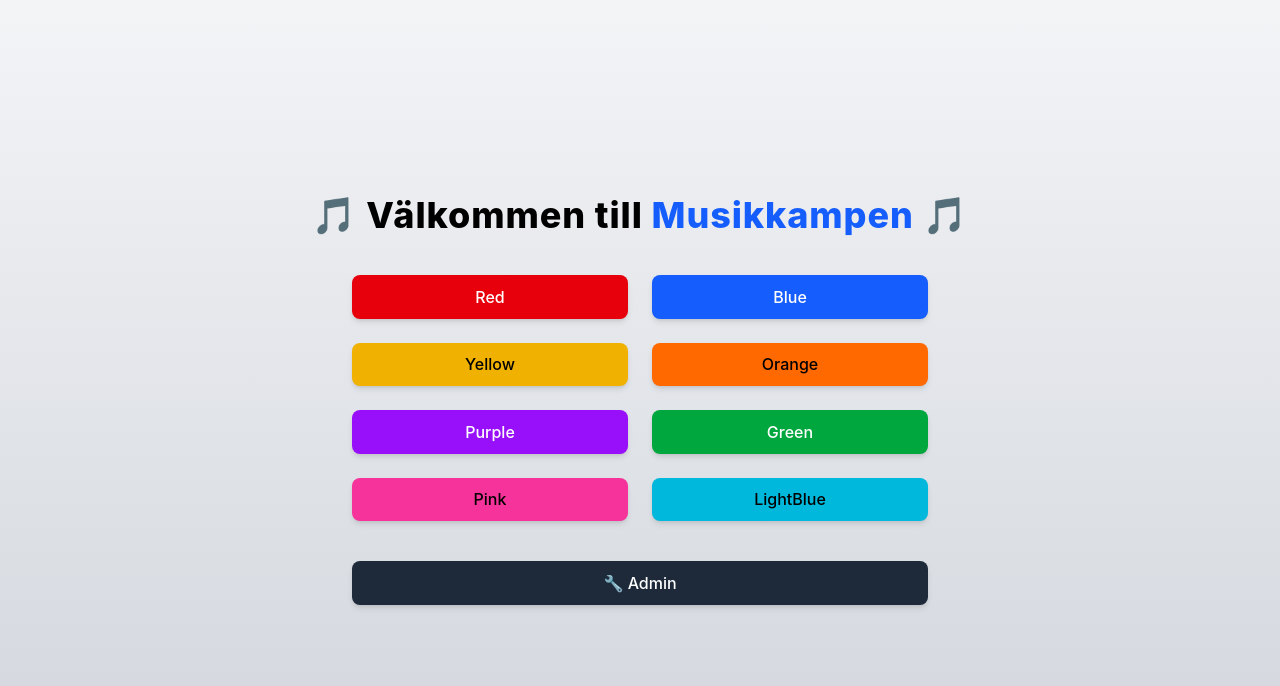
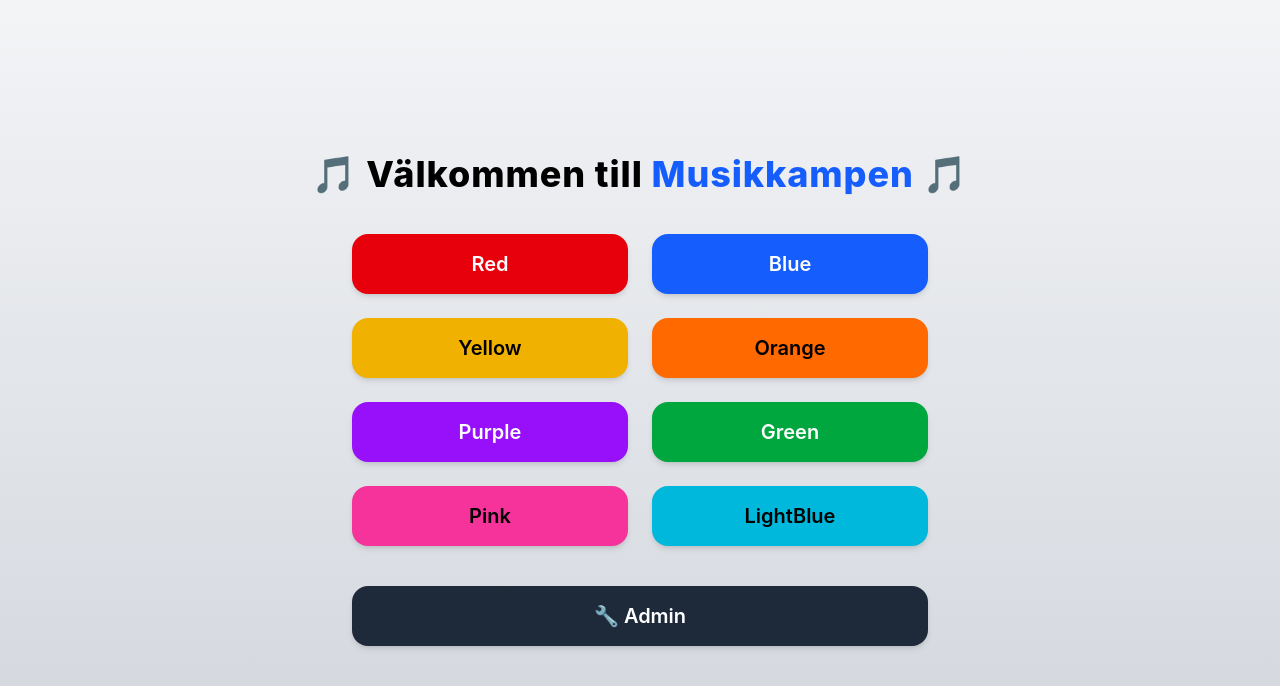
Before and after one commit to Kodstudion/quiz_answer_app, a React (Vite) app in the folder musicbattle/: page / in a window 1280 px wide. Shown: the top 686 px of the page. Built offline with nearby package versions, Linux system fonts and the light colour scheme.

Commit message:
Clean upp style rules to allow tailwind default

```diff
--- a/musicbattle/src/index.css
+++ b/musicbattle/src/index.css
@@ -2,74 +2,28 @@
 
 :root {
   font-family: Inter, system-ui, Avenir, Helvetica, Arial, sans-serif;
-  line-height: 1.5;
   font-weight: 400;
-
-  color-scheme: light dark;
-  color: rgba(255, 255, 255, 0.87);
-  background-color: #242424;
-
-  font-synthesis: none;
   text-rendering: optimizeLegibility;
   -webkit-font-smoothing: antialiased;
   -moz-osx-font-smoothing: grayscale;
 }
 
+/* ✅ Låt Tailwind styra knappar istället för att sätta standardvärden här */
 a {
   font-weight: 500;
-  color: #646cff;
   text-decoration: inherit;
 }
 a:hover {
-  color: #535bf2;
+  text-decoration: underline;
 }
 
-body {
-  margin: 0;
-  padding: 0;
-  width: 100vw;
-  height: 100vh;
-  display: flex;
-  flex-direction: column;
-  align-items: center;
-  justify-content: center;
-}
-
-/* 🔥 FIX: Ta bort den tvingande bakgrundsfärgen på knappar */
-button {
-  border-radius: 8px;
-  border: 1px solid transparent;
-  padding: 0.6em 1.2em;
-  font-size: 1em;
-  font-weight: 500;
-  font-family: inherit;
-  cursor: pointer;
-  transition: border-color 0.25s;
-}
-
-button:hover {
-  border-color: #646cff;
-}
-
-button:focus,
-button:focus-visible {
-  outline: 4px auto -webkit-focus-ring-color;
-}
-
-@media (prefers-color-scheme: light) {
-  :root {
-    color: #213547;
-    background-color: #ffffff;
-  }
-  a:hover {
-    color: #747bff;
-  }
-}
-
+/* ✅ Se till att body och html fyller hela sidan, men låt Tailwind hantera färger */
 html, body {
   width: 100vw;
   height: 100vh;
   overflow-x: hidden;
   margin: 0;
   padding: 0;
+  background: white; /* 🟢 Byt till en ljus bakgrund istället för mörk */
+  color: black; /* 🟢 Gör texten svart som standard */
 }
```
